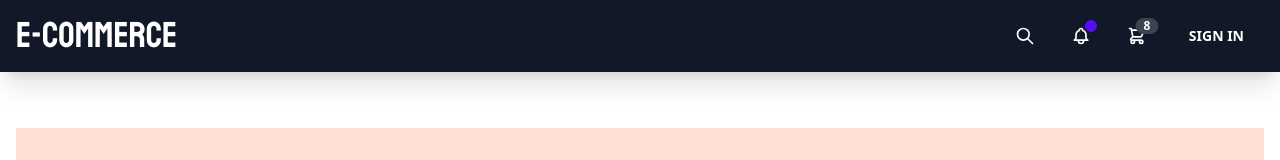
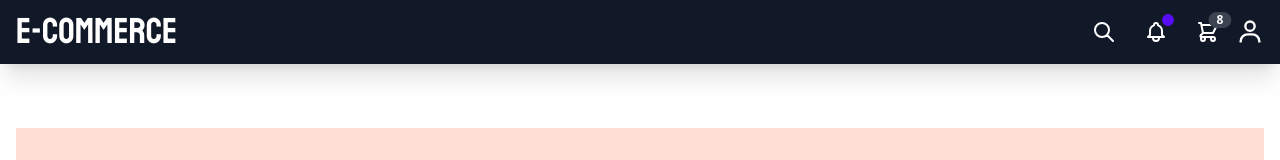
Before and after one commit to izabelaoska/e-commerce-project, a Next.js app: page / in a window 1280 px wide. Shown: the top 160 px of the page. Built offline with nearby package versions, Linux system fonts and the light colour scheme; a web font is replaced by a local one.

Commit message:
style: Signin icon

```diff
--- a/components/Layout/Navbar/Basket.tsx
+++ b/components/Layout/Navbar/Basket.tsx
@@ -6,7 +6,7 @@ export const Basket = () => {
       <div className="indicator">
         <svg
           xmlns="http://www.w3.org/2000/svg"
-          className="h-5 w-5"
+          className="h-6 w-6"
           fill="none"
           viewBox="0 0 24 24"
           stroke="currentColor"
--- a/components/Layout/Navbar/Navbar.tsx
+++ b/components/Layout/Navbar/Navbar.tsx
@@ -11,7 +11,7 @@ export const Navbar = () => {
         <div className="navbar-start navbar-title">
           <a className="normal-case text-4xl">E-Commerce</a>
         </div>
-        <div className="navbar-end gap-2">
+        <div className="navbar-end gap-1">
           <Search />
           <Notifications />
           <Link href="/basket">
--- a/components/Layout/Navbar/Notifications.tsx
+++ b/components/Layout/Navbar/Notifications.tsx
@@ -4,7 +4,7 @@ const NotificationLogo = () => {
   return (
     <svg
       xmlns="http://www.w3.org/2000/svg"
-      className="h-5 w-5"
+      className="h-6 w-6"
       fill="none"
       viewBox="0 0 24 24"
       stroke="currentColor"
--- a/components/Layout/Navbar/Search.tsx
+++ b/components/Layout/Navbar/Search.tsx
@@ -5,7 +5,7 @@ export const Search = () => {
     <button className="btn btn-ghost btn-circle">
       <svg
         xmlns="http://www.w3.org/2000/svg"
-        className="h-5 w-5"
+        className="h-6 w-6"
         fill="none"
         viewBox="0 0 24 24"
         stroke="currentColor"
--- a/components/Layout/Navbar/SignIn.tsx
+++ b/components/Layout/Navbar/SignIn.tsx
@@ -1,20 +1,9 @@
+import { BiUser } from "react-icons/bi"
+
 export const SignIn = () => {
   return (
-    <div className="dropdown dropdown-end">
-      <label
-        tabIndex={0}
-        className="m-1 btn bg-gray-900 border-none hover:bg-gray-900 text-md"
-      >
-        Sign in
-      </label>
-      <ul
-        tabIndex={0}
-        className="dropdown-content menu p-2 shadow bg-base-100 rounded-box w-52 text-gray-900 text-md"
-      >
-        <li>
-          <a>Register</a>
-        </li>
-      </ul>
-    </div>
+    <button>
+      <BiUser className="h-7 w-7"></BiUser>
+    </button>
   )
 }
--- a/package.json
+++ b/package.json
@@ -12,7 +12,8 @@
     "daisyui": "^2.20.0",
     "next": "12.2.3",
     "react": "18.2.0",
-    "react-dom": "18.2.0"
+    "react-dom": "18.2.0",
+    "react-icons": "^4.4.0"
   },
   "devDependencies": {
     "@types/node": "18.6.1",
```
Also changed, not shown: 1 other file (tests, documents, lock files or other folders).
